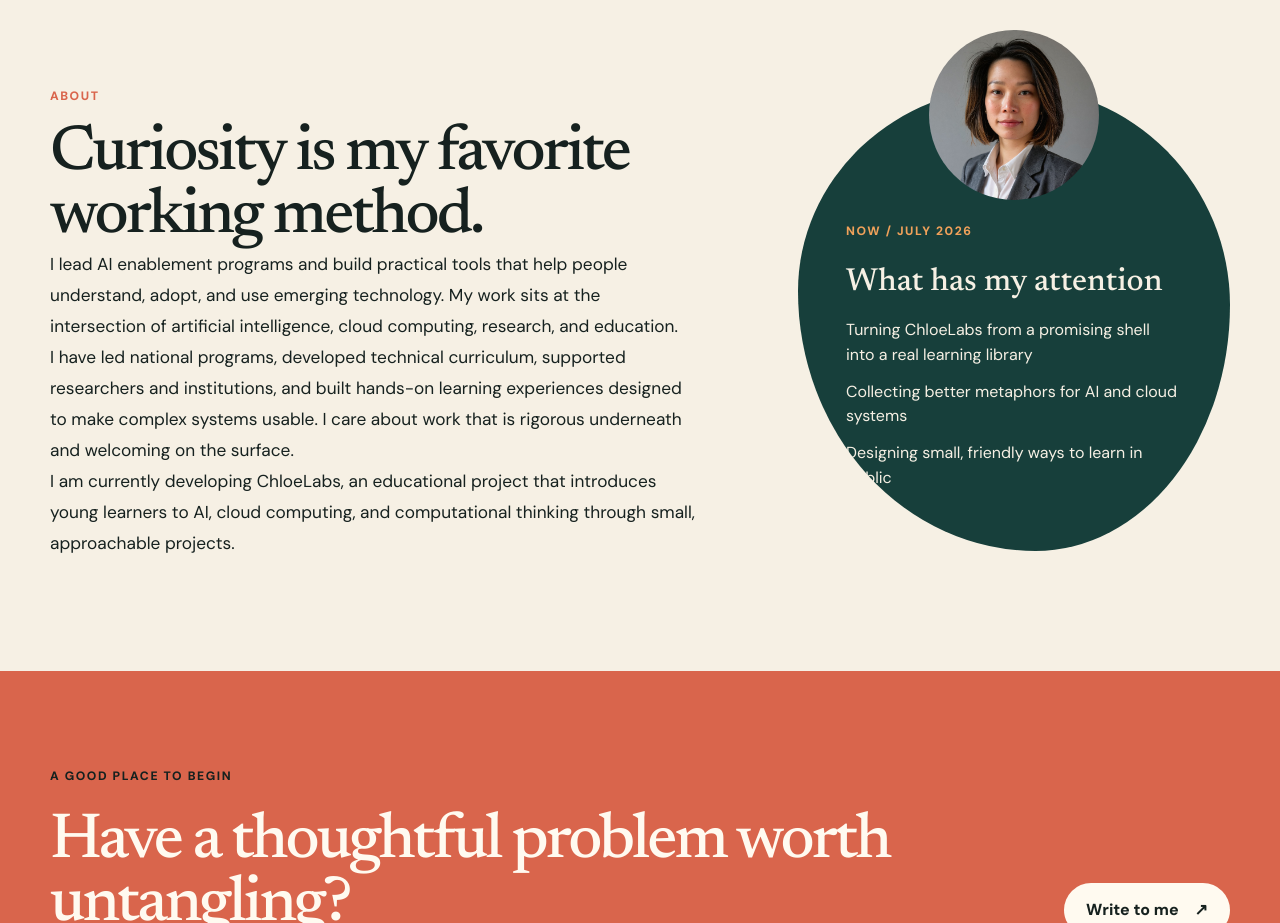
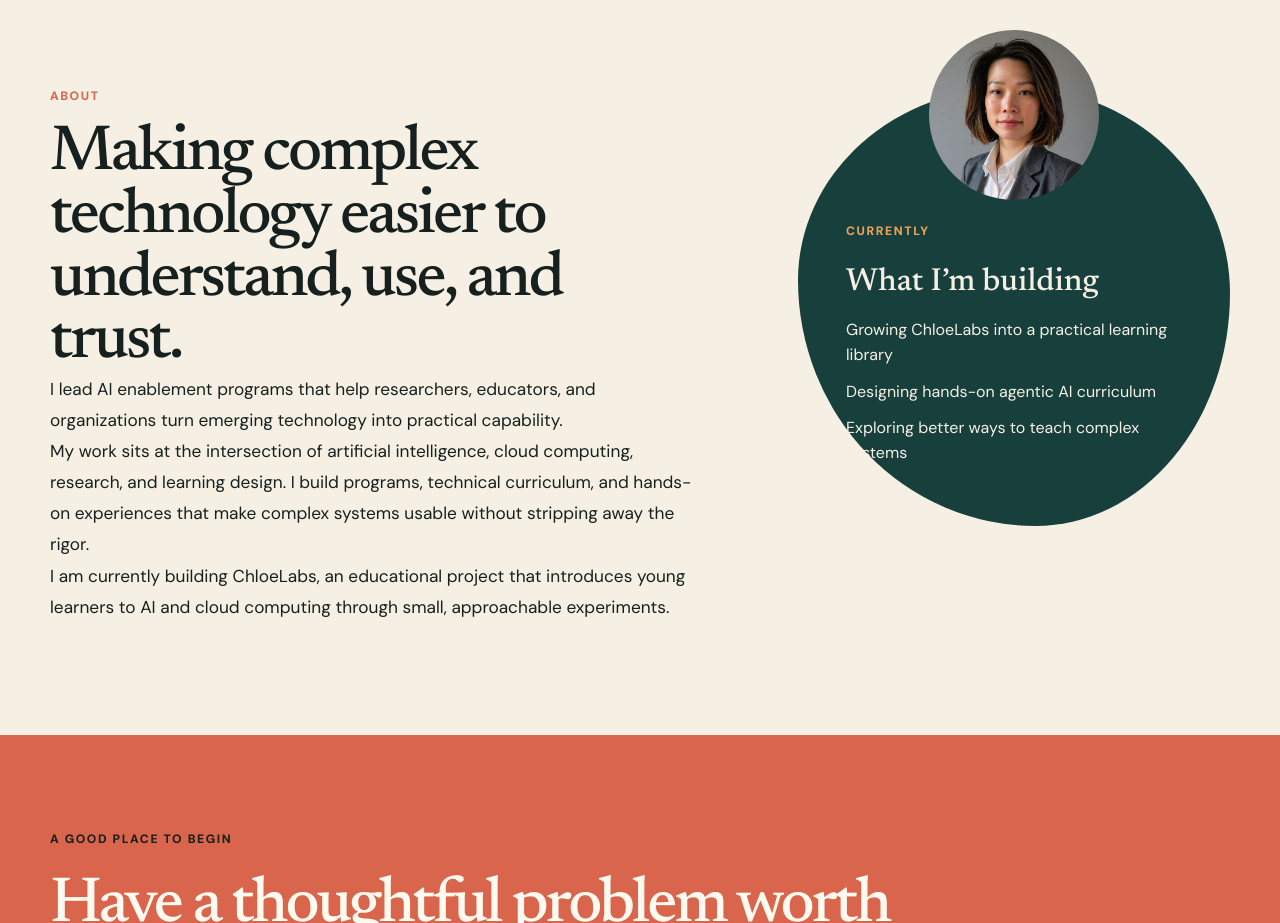
Before and after one commit to amanda-tan/personal-site, a Next.js app: page / in a window 1280 px wide. Shown: the part 1880-2803 px from the top of the page. Built offline with nearby package versions, Linux system fonts and the light colour scheme; no server answers.

Commit message:
updated the bio

```diff
--- a/app/page.tsx
+++ b/app/page.tsx
@@ -102,7 +102,7 @@ export default function Home() {
       <section className="section-shell section about-grid" id="about">
         <div className="about-copy">
           <p className="eyebrow">About</p>
-          <h2>Curiosity is my favorite working method.</h2>
+          <h2>Making complex technology easier to understand, use, and trust.</h2>
           {profile.about.map((paragraph) => <p key={paragraph}>{paragraph}</p>)}
         </div>
         <aside className="now-card">
@@ -112,8 +112,8 @@ export default function Home() {
             width={200}
             height={200}
           />
-          <p className="eyebrow">Now / {now.updated}</p>
-          <h3>What has my attention</h3>
+          <p className="eyebrow">{now.updated}</p>
+          <h3>{now.title}</h3>
           <ul>
             {now.items.map((item) => <li key={item}>{item}</li>)}
           </ul>
--- a/app/site-content.ts
+++ b/app/site-content.ts
@@ -4,9 +4,9 @@ export const siteContent = {
     intro:
       "I explore how AI, cloud computing, and thoughtful learning experiences can give more people the confidence to build. I like ideas that are rigorous underneath and welcoming on the surface.",
     about: [
-      "I lead AI enablement programs and build practical tools that help people understand, adopt, and use emerging technology. My work sits at the intersection of artificial intelligence, cloud computing, research, and education.",
-      "I have led national programs, developed technical curriculum, supported researchers and institutions, and built hands-on learning experiences designed to make complex systems usable. I care about work that is rigorous underneath and welcoming on the surface.",
-      "I am currently developing ChloeLabs, an educational project that introduces young learners to AI, cloud computing, and computational thinking through small, approachable projects.",
+      "I lead AI enablement programs that help researchers, educators, and organizations turn emerging technology into practical capability.",
+      "My work sits at the intersection of artificial intelligence, cloud computing, research, and learning design. I build programs, technical curriculum, and hands-on experiences that make complex systems usable without stripping away the rigor.",
+      "I am currently building ChloeLabs, an educational project that introduces young learners to AI and cloud computing through small, approachable experiments.",
     ],
     links: [
       { label: "GitHub", href: "https://github.com/amanda-tan" },
@@ -43,11 +43,12 @@ export const siteContent = {
     },
   ],
   now: {
-    updated: "July 2026",
+    updated: "Currently",
+    title: "What I’m building",
     items: [
-      "Turning ChloeLabs from a promising shell into a real learning library",
-      "Collecting better metaphors for AI and cloud systems",
-      "Designing small, friendly ways to learn in public",
+      "Growing ChloeLabs into a practical learning library",
+      "Designing hands-on agentic AI curriculum",
+      "Exploring better ways to teach complex systems",
     ],
   },
 } as const;
```
